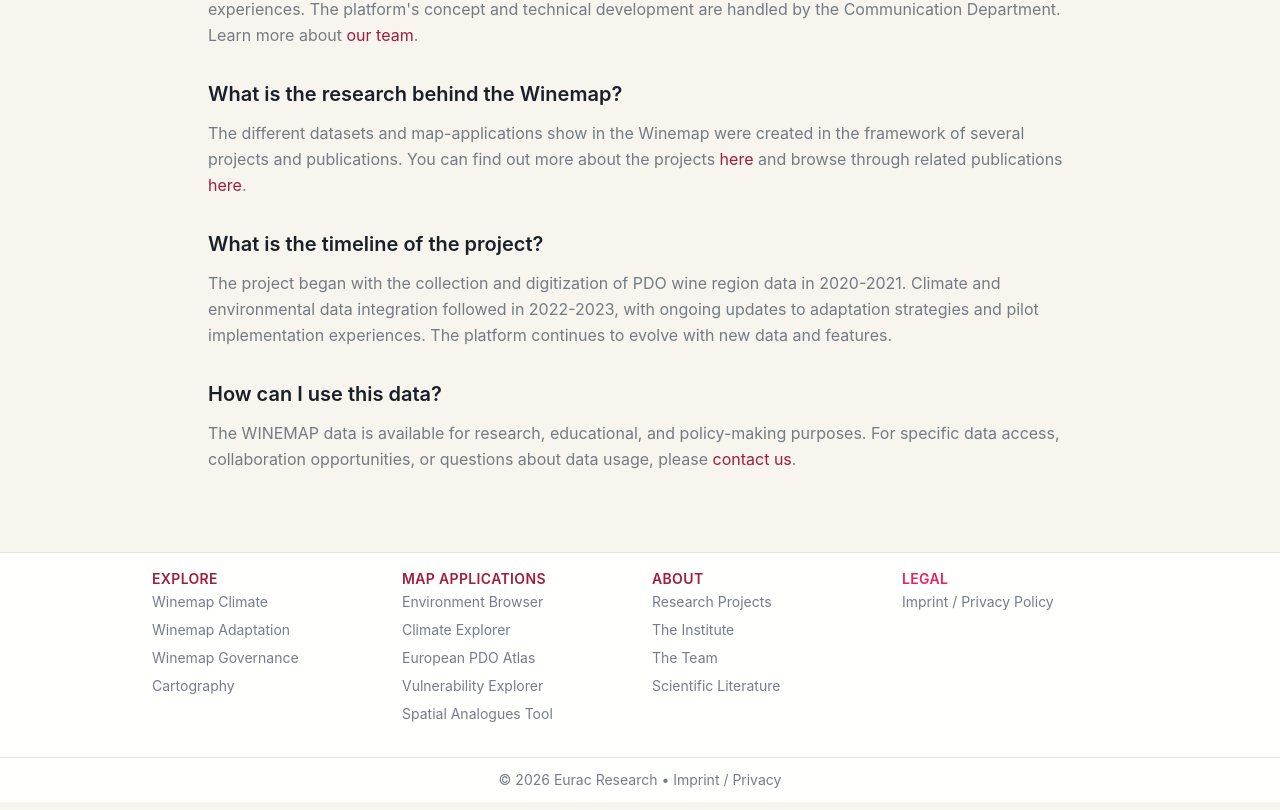
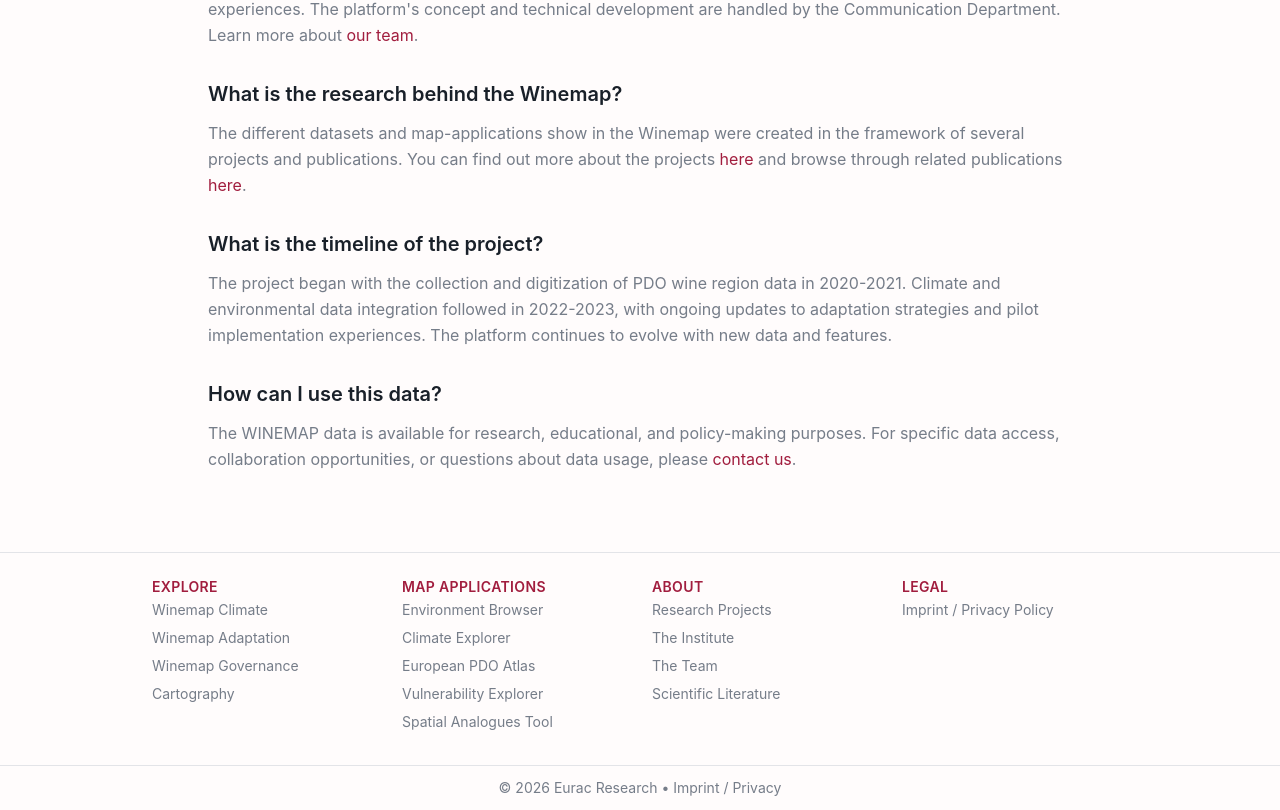
Before and after one commit to Eurac-Research/winemap, a Next.js app: page / in a window 1280 px wide. Shown: the part 2125-2935 px from the top of the page. Built offline with nearby package versions, Linux system fonts and the light colour scheme.

Commit message:
change background color

```diff
--- a/src/app/components/Footer.tsx
+++ b/src/app/components/Footer.tsx
@@ -7,7 +7,7 @@ export default function Footer() {
   const currentYear = new Date().getFullYear()
 
   return (
-    <footer className="border-t text-[color:var(--text-strong)] bg-[color:var(--surface-panel-strong)] border-[color:var(--border-soft)]">
+    <footer className="border-t pt-2 text-[color:var(--text-strong)] bg-[color:var(--background)] border-[color:var(--border-soft)]">
       <div className="max-w-5xl mx-auto px-4 md:px-6 py-4">
         <div className="grid grid-cols-1 md:grid-cols-2 lg:grid-cols-4 gap-6 mb-4 max-w-8xl mx-auto">
           {/* Column 1: Explore Maps */}
@@ -64,42 +64,10 @@ export default function Footer() {
                 ))}
             </ul>
           </div>
-          {/* <div>
-            <h3 className="text-sm font-semibold uppercase tracking-wide text-[color:var(--accent-strong)]">
-              About
-            </h3>
-            <ul className="space-y-1">
-              <li>
-                <Link href="/about#general" className="text-white/70 hover:text-white transition-colors text-sm">
-                  About Winemap
-                </Link>
-              </li>
-              <li>
-                <Link href="/about#projects" className="text-white/70 hover:text-white transition-colors text-sm">
-                  Projects
-                </Link>
-              </li>
-              <li>
-                <Link href="/about#institute" className="text-white/70 hover:text-white transition-colors text-sm">
-                  The Institute
-                </Link>
-              </li>
-              <li>
-                <Link href="/team" className="text-white/70 hover:text-white transition-colors text-sm">
-                  The Team
-                </Link>
-              </li>
-              <li>
-                <Link href="/literature" className="text-white/70 hover:text-white transition-colors text-sm">
-                  Scientific Literature
-                </Link>
-              </li>
-            </ul>
-          </div> */}
 
           {/* Column 4: Legal */}
           <div>
-            <h3 className="text-sm font-semibold uppercase tracking-wide text-[#E91E63]">
+            <h3 className="text-sm font-semibold uppercase tracking-wide text-[color:var(--accent-strong)]">
               Legal
             </h3>
             <ul className="space-y-1">
--- a/src/app/components/Navigation.tsx
+++ b/src/app/components/Navigation.tsx
@@ -17,7 +17,7 @@ export function Navigation() {
   const [mobileMenuOpen, setMobileMenuOpen] = useState(false)
 
   return (
-    <div className="fixed top-0 left-0 w-full z-[100] border-b bg-[color:var(--surface-panel-strong)] border-[color:var(--border-soft)]">
+    <div className="fixed top-0 left-0 w-full z-[100] border-b bg-[color:var(--background)] border-[color:var(--border-soft)]">
       <div className="px-6 flex justify-between items-center">
         {/* Logo */}
         <div className="flex items-center gap-2 hover:opacity-90 transition-opacity lg:w-1/3">
--- a/src/styles/global.css
+++ b/src/styles/global.css
@@ -5,7 +5,7 @@
     color-scheme: light;
 
     /* Core app tokens */
-    --background: oklch(0.97 0.01 95);
+    --background: oklch(99.336% 0.00316 15.246);
     --foreground: oklch(0.24 0.02 255);
     --surface: oklch(0.99 0.004 95);
     --surface-elevated: oklch(0.965 0.008 95);
```
